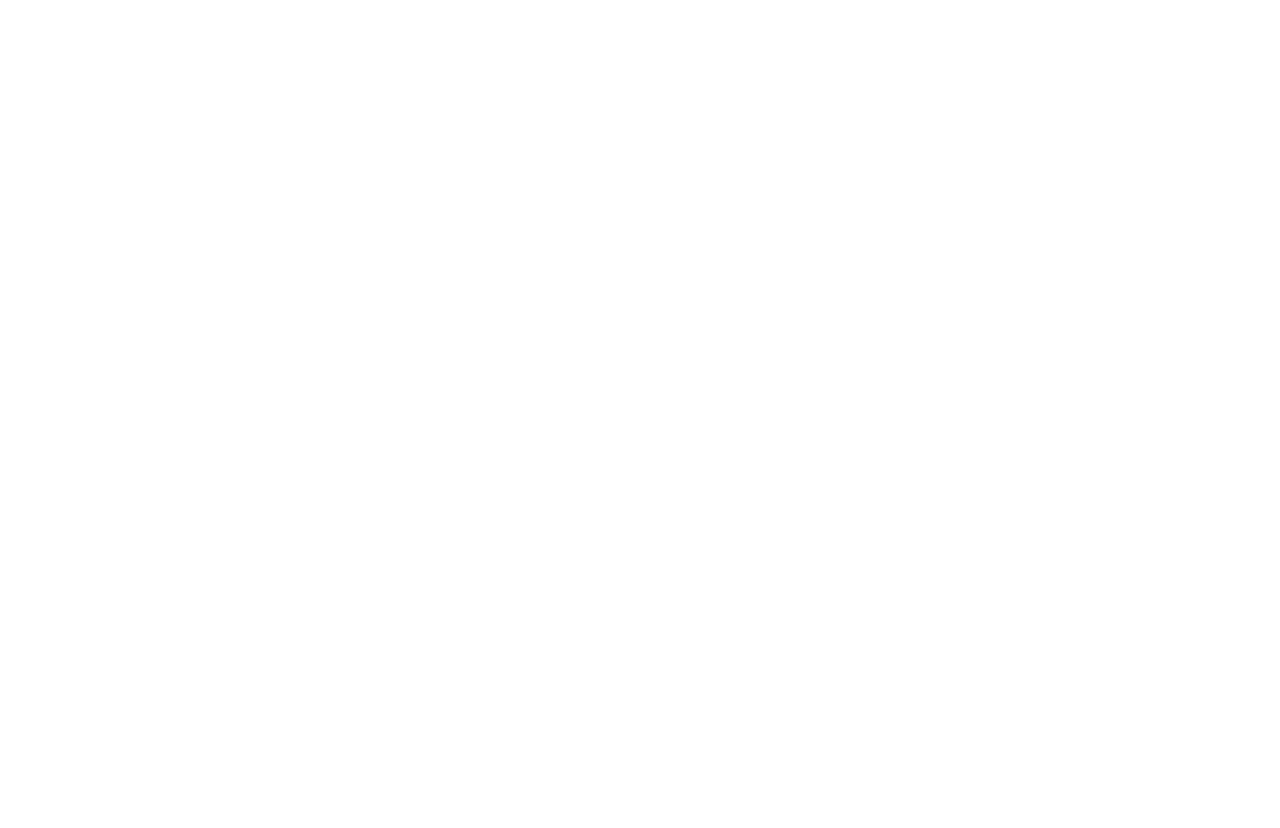
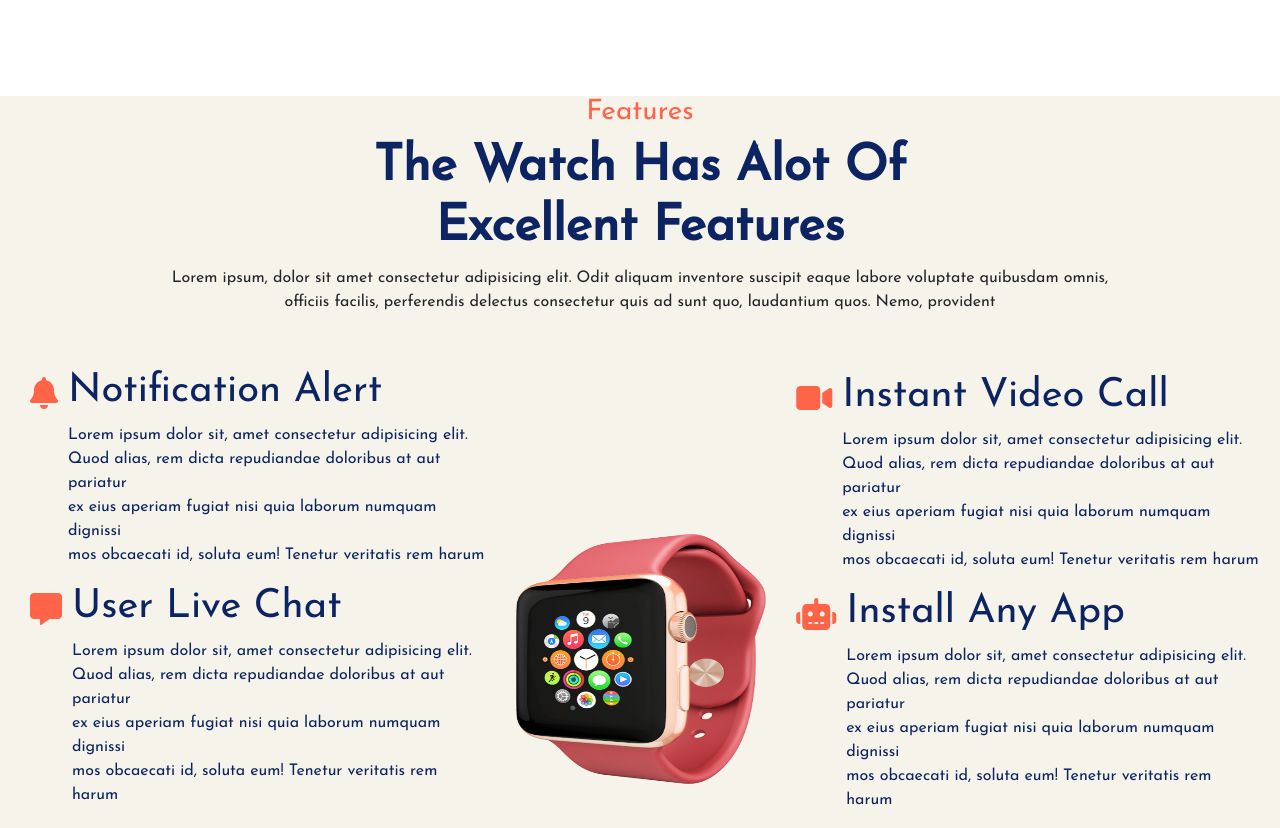
Before and after one commit to Preciousokeke25/team-red-collab-task, a plain HTML site: page index.html in a window 1280 px wide. Before the commit the page ends 800 px from the top, so only its background shows below. Drawn offline with nearby package versions, Linux system fonts and the light colour scheme.

Commit message:
added css

```diff
--- a/index.html
+++ b/index.html
@@ -12,7 +12,7 @@
     <link rel="stylesheet" href="./style.css">
 </head>
   <body>
-    <!-- <=== Nav bar-Eno -->
+    <!-- <=== Nav bar-victor-->
 
 
 
@@ -27,114 +27,101 @@
 
 
     <!-- <=== Section 3-Precious -->
+<main>
+    <section class="sec1">
+        <h3 class="h31 ">
+            Features
+        </h3>
+        <h1 class="h1c">
+            The Watch Has Alot Of <br> Excellent Features
+        </h1>
+            Lorem ipsum, dolor sit amet consectetur adipisicing elit. Odit aliquam inventore suscipit eaque labore
+            voluptate quibusdam omnis,<br> officiis facilis, perferendis delectus consectetur quis ad sunt quo,
+            laudantium quos. Nemo, provident
+        </h6>
+    </section>
+    <section class="main1">
+
+        <div id="div1">
+            <div class="notif2">
+                <div class="icons">
+                    <i class="fa-solid fa-bell fa-2x" id="icon"></i>
+                </div>
+                <div>
+                    <h1 class="h14">
+
+                        Notification Alert
+                    </h1>
+
+                    <p>
+                        Lorem ipsum dolor sit, amet consectetur adipisicing elit. <br> Quod alias, rem dicta repudiandae
+                        doloribus at aut pariatur <br> ex eius aperiam fugiat nisi quia laborum numquam dignissi <br>
+                        mos obcaecati id, soluta eum! Tenetur
+                        veritatis rem harum <br>
+                    </p>
+                </div>
+            </div>
+
+            <div id="notif3">
+                <div class="icons">
+                    <i class="fa-solid fa-message fa-2x" id="icon"></i>
+                </div>
+                <div>
+                    <h1 class="h14">
+
+                        User Live Chat
+                    </h1>
+                    <p>
+                        Lorem ipsum dolor sit, amet consectetur adipisicing elit. <br> Quod alias, rem dicta repudiandae
+                        doloribus at aut pariatur <br> ex eius aperiam fugiat nisi quia laborum numquam dignissi <br>
+                        mos obcaecati id, soluta eum! Tenetur veritatis
+                        rem harum <br>
+                    </p>
+                </div>
+            </div>
+        </div>
+        <div>
+            <img src="./images/watch-5.png" alt="img" class="image">
+        </div>
+        <div class="notif3">
+            <div id="notif3">
+                <div class="icons">
+                    <i class="fa fa-video-camera fa-2x" aria-hidden="true" id="icon"></i>
+                </div>
+                <div>
+                    <h1 class="h14">
+
+                        Instant Video Call
+                    </h1>
+                    <p>
+                        Lorem ipsum dolor sit, amet consectetur adipisicing elit. <br> Quod alias, rem dicta repudiandae
+                        doloribus at aut pariatur <br> ex eius aperiam fugiat nisi quia laborum numquam dignissi <br>
+                        mos obcaecati id, soluta eum! Tenetur veritatis
+                        rem harum <br>
+                    </p>
+                </div>
+            </div>
+            <div id="notif3">
+                <div class="icons">
+                    <i class="fas fa-robot fa-2x" aria-hidden="true" id="icon"></i>
+                </div>
+                <div>
+                    <h1 class="h14">
+                        Install Any App
+
+                    </h1>
+                    <p>
+                        Lorem ipsum dolor sit, amet consectetur adipisicing elit. <br> Quod alias, rem dicta repudiandae
+                        doloribus at aut pariatur <br> ex eius aperiam fugiat nisi quia laborum numquam dignissi <br>
+                        mos obcaecati id, soluta eum! Tenetur veritatis
+                        rem harum <br>
+                    </p>
+                </div>
+            </div>
 
 
-
-
-
-
-
-
-
-
-
-
-
-
-
-
-
-
-
-
-
-
-
-
-
-
-
-
-
-
-
-
-
-
-
-
-
-
-
-
-
-
-
-
-
-
-
-
-
-
-
-
-
-
-
-
-
-
-
-
-
-
-
-
-
-
-
-
-
-
-
-
-
-
-
-
-
-
-
-
-
-
-
-
-
-
-
-
-
-
-
-
-
-
-
-
-
-
-
-
-
-
-
-
-
-
-
-    <!-- section precious end -->
+        </div>
+    </section>
 
     <script src="https://cdn.jsdelivr.net/npm/bootstrap@5.2.0-beta1/dist/js/bootstrap.bundle.min.js" integrity="sha384-pprn3073KE6tl6bjs2QrFaJGz5/SUsLqktiwsUTF55Jfv3qYSDhgCecCxMW52nD2" crossorigin="anonymous"></script>
   </body>
--- a/style.css
+++ b/style.css
@@ -13,7 +13,95 @@
 /* <== Precious */
 
 
+main {
+    background-color:#f6f3ea;
+}
 
+.main1 {
+    justify-content: center;
+    align-items: center;
+    display: flex;
+    width: auto;
+    margin: 0 20px;
+    margin-top: 3rem;
+}
+#div1{
+    padding-right: 30px;
+}
+.image {
+    margin-top: 8rem;
+    width: 250px;
+    height: 250px;
+}
+
+.notif2 {
+    margin-left: 10px;
+    display: flex;
+    place-items:top;
+}
+
+.icons {
+    margin-top: 10px;
+    margin-right: 10px;
+}
+#notif3{
+    margin-left: 10px;
+    display: flex;
+   place-items:top;
+}
+
+.notif3 {
+    padding-top: 10px;
+    padding-left: 20px;
+}
+.not {
+    margin: 10px;
+}
+
+#icon {
+    color: #ff6348;
+}
+.img{
+    width: 70px;
+}
+
+.sec1 {
+    text-align: center;
+    margin-top: 6rem;
+}
+
+.h1c {
+    color: #0c2461;
+    font-weight: 900
+    ;
+    font-size: 50px;
+    font-family:'Josefin Sans', sans-serif;
+}
+
+h3 {
+    color: #ff6348;
+}
+.h31{
+    color: #ff6348;
+}
+.h6c{
+    color: #3C6382;
+    margin-top: 10px;
+}
+
+.h14{
+    color: #0c2461;
+
+}
+
+p {
+    color: #0c2461;
+}
+@media ( max-width:1440px) {
+    main{
+        flex-direction: row;
+    }
+}
 
 
 /* <== Udauk  */
```
Also changed, not shown: images/watch-5.png (added).
